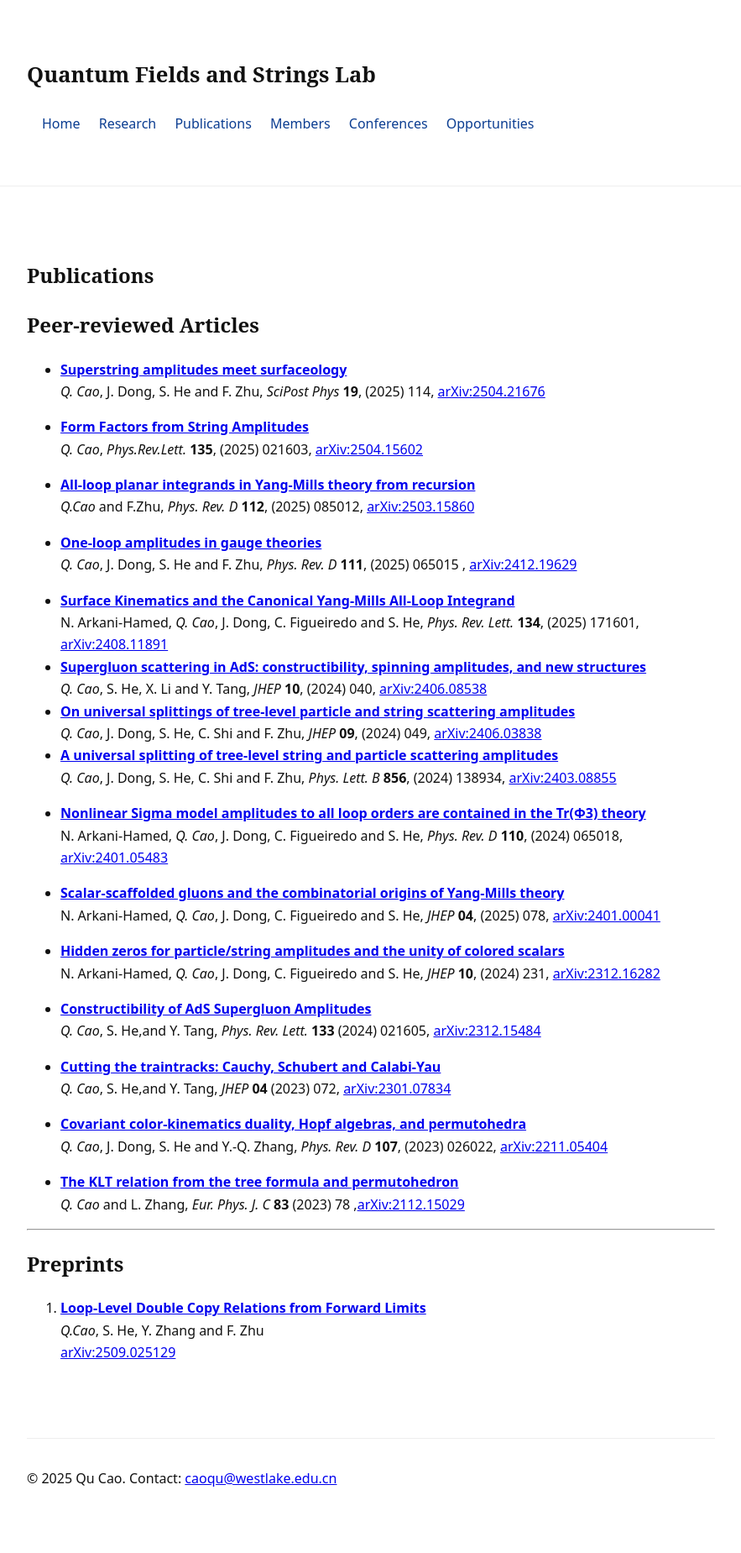
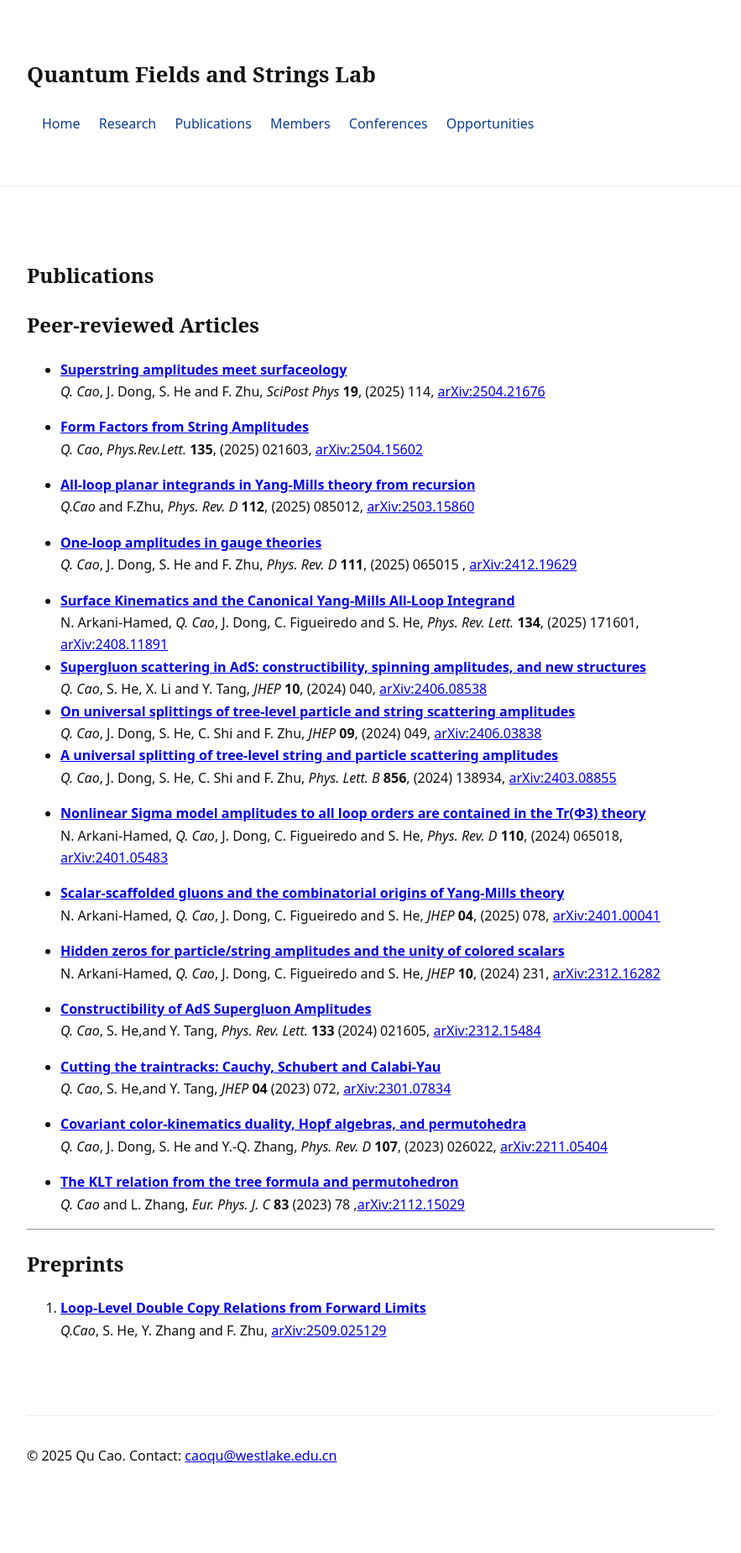
Before and after one commit to QuantumQ1/quantumq1.github.io, a Jekyll site: the page built from publications.md, in a window 1280 px wide. Shown: the whole page at 84% size, without its empty margins (198-1081 px from the left). Built offline with Jekyll 4.4.1, drawn with Linux system fonts in a browser that asks for light colours; after the commit the page ends 1823 px from its top, so only the background shows below that.

```diff
--- a/publications.md
+++ b/publications.md
@@ -84,5 +84,4 @@ permutohedron](https://link.springer.com/article/10.1140/epjc/s10052-022-11168-1
 
 1. **[Loop-Level Double Copy
 Relations from Forward Limits](https://arxiv.org/abs/2509.025129)**
-   *Q.Cao*, S. He, Y. Zhang and F. Zhu
-   [arXiv:2509.025129](https://arxiv.org/abs/2509.025129)
+   *Q.Cao*, S. He, Y. Zhang and F. Zhu, [arXiv:2509.025129](https://arxiv.org/abs/2509.025129)
```
